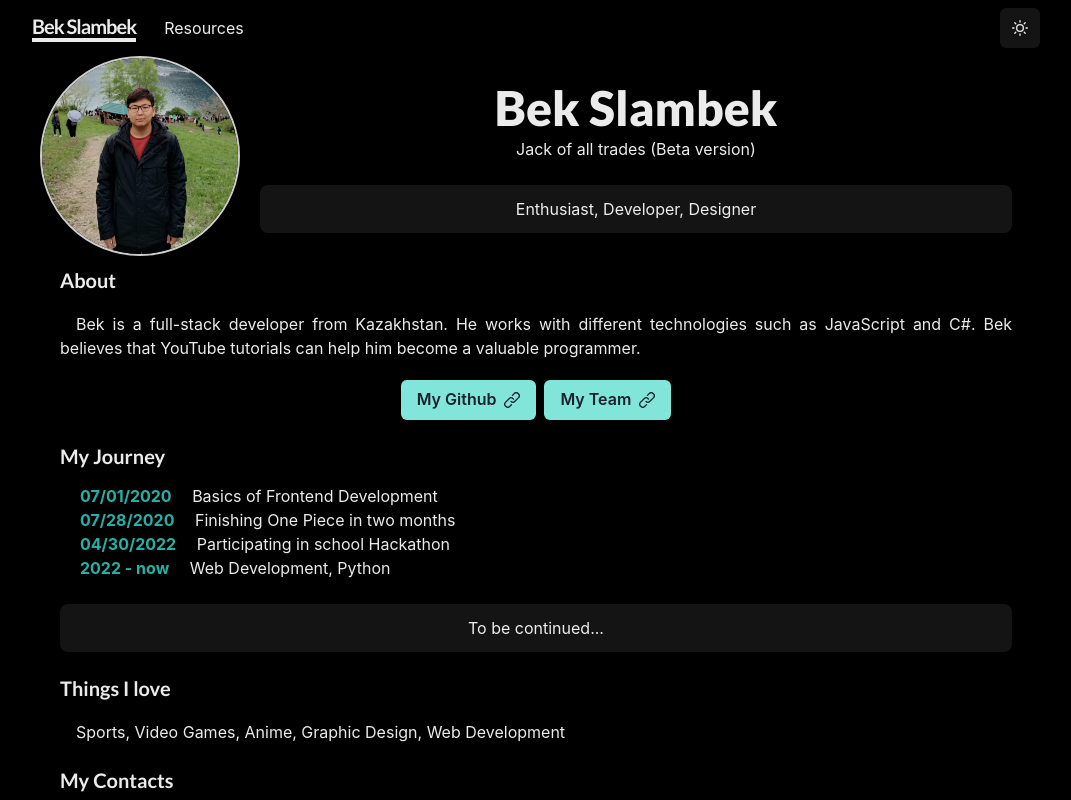
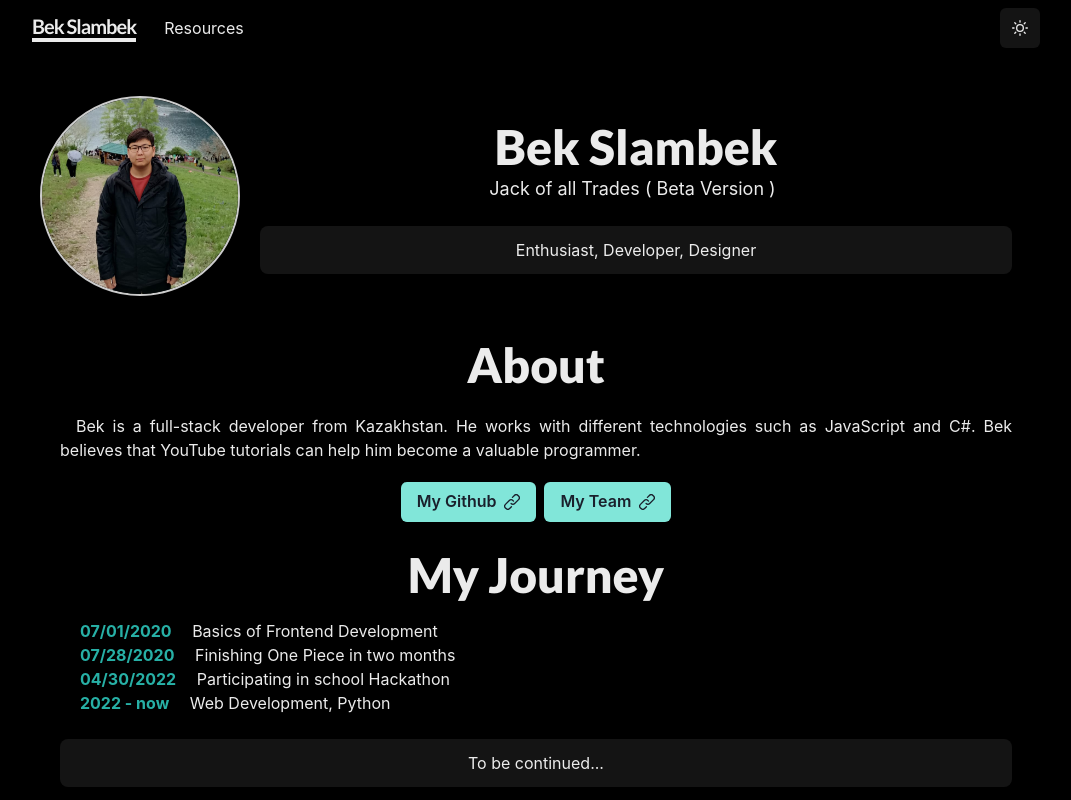
Before and after one commit to MugiD/sbek22-homepage, a Next.js app: page / in a window 1280 px wide. Shown: the top 800 px of the page, without its empty margins (104-1175 px from the left). Built offline with nearby package versions, Linux system fonts and the light colour scheme.

Commit message:
redesign

```diff
--- a/components/CustomComponents/AnimatedText.js
+++ /dev/null
@@ -1,20 +0,0 @@
-import { motion } from 'framer-motion'
-import { chakra, shouldForwardProp } from '@chakra-ui/react'
-
-const StyledDiv = chakra(motion.p, {
-  shouldForwardProp: prop => {
-    return shouldForwardProp(prop) || prop === 'transition'
-  }
-})
-
-const AnimatedText = ({ children}) => (
-  <StyledDiv
-    initial={{ w: 0}}
-    animate={{ w: "100%"}}
-    transition={{ duration: 0.8}}
-  >
-    {children}
-  </StyledDiv>
-)
-
-export default AnimatedText
--- a/components/CustomComponents/theme-toggle-button.js
+++ b/components/CustomComponents/theme-toggle-button.js
@@ -1,4 +1,3 @@
-import { AnimatePresence, motion } from "framer-motion";
 import { IconButton, useColorMode, useColorModeValue } from "@chakra-ui/react";
 import { SunIcon, MoonIcon } from "@chakra-ui/icons";
 
@@ -6,19 +5,11 @@ const ThemeToggleButton = () => {
   const { toggleColorMode } = useColorMode();
 
   return (
-    <AnimatePresence exitBeforeEnter initial={false}>
-      <motion.div
-        style={{ display: "inline-block" }}
-        key={useColorModeValue("light", "dark")}
-        transition={{ duration: 0.2 }}
-      >
         <IconButton
           aria-label="Toggle theme"
           icon={useColorModeValue(<MoonIcon />, <SunIcon />)}
           onClick={toggleColorMode}
         />
-      </motion.div>
-    </AnimatePresence>
   );
 };
 
--- a/components/MainPage/About.js
+++ b/components/MainPage/About.js
@@ -6,7 +6,7 @@ import { LinkIcon } from "@chakra-ui/icons";
 const About = () => {
   return (
     <Section delay={0.1}>
-      <Heading as="h3" variant="section-title" mx={5}>
+      <Heading as="h3" variant="section-title">
         About
       </Heading>
       <Paragraph>
--- a/components/MainPage/Intro.js
+++ b/components/MainPage/Intro.js
@@ -5,16 +5,34 @@ import {
   Image,
   useColorModeValue,
   Text,
+  usePrefersReducedMotion,
+  keyframes,
 } from "@chakra-ui/react";
-import AnimatedText from "../CustomComponents/AnimatedText";
+
+const type = keyframes`
+  from, to { width: 0; border-color: transparent}
+  50% { width: 100%; border-color: white }
+`;
+
+const typeBorder = keyframes`
+  from, to { border-color: transparent}
+  50% { border-color: white }
+`;
 
 const ProfileImage = chakra(Image, {
   shouldForwardProp: (prop) => ["width", "height", "src", "alt"].includes(prop),
 });
 
 const Intro = () => {
+  const prefersReducedMotion = usePrefersReducedMotion();
+
+  const animation = prefersReducedMotion
+    ? undefined
+    : `${type} infinite 15s linear,
+    ${typeBorder} infinite .42s step-end`;
+
   return (
-    <Box>
+    <Box my={10}>
       <Box
         display={{ md: "flex", base: "block" }}
         textAlign="center"
@@ -43,7 +61,19 @@ const Intro = () => {
           <Heading variant="page-title" fontSize="48px" fontWeight="extrabold">
             Bek Slambek
           </Heading>
-          <AnimatedText>Jack of all trades (Beta version)</AnimatedText>
+          <Text
+            mx="auto"
+            maxW="max-content"
+            animation={animation}
+            overflow="hidden"
+            borderRight="solid"
+            whiteSpace="nowrap"
+            fontWeight="semiBold"
+            fontSize="18px"
+            pr={1}
+          >
+            Jack of all Trades ( Beta Version )
+          </Text>
           <Box
             borderRadius="lg"
             mt={6}
--- a/lib/theme.js
+++ b/lib/theme.js
@@ -14,12 +14,12 @@ const components = {
     variants: {
       "section-title": {
         _after: "underline",
-        fontSize: 20,
+        fontSize: 48,
+        fontWeight: "extrabold",
         textUnderlineOffset: 6,
-        textDecorationColor: "#525252",
-        textDecorationThickness: 4,
         marginTop: 3,
         marginBottom: 4,
+        textAlign: "center",
       },
     },
   },
--- a/package.json
+++ b/package.json
@@ -20,7 +20,6 @@
     "framer-motion": "^6.3.16",
     "mongodb": "^4.7.0",
     "next": "^12.1.6",
-    "nprogress": "^0.2.0",
     "react": "^18.2.0",
     "react-dom": "^18.2.0",
     "react-icons": "^4.4.0"
```
Also changed, not shown: 1 other file (tests, documents, lock files or other folders).
